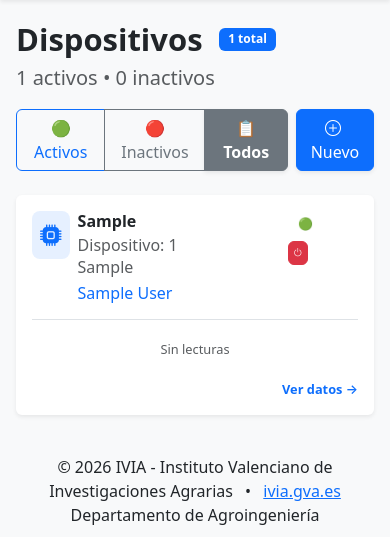
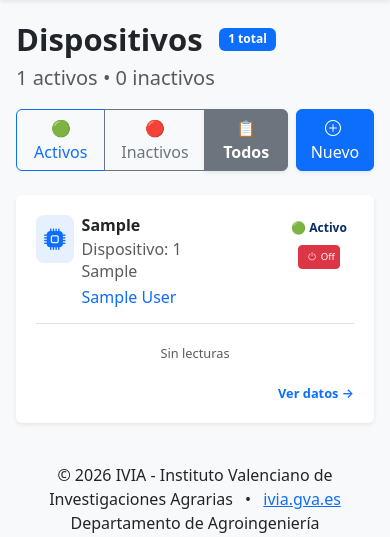
Before and after one commit to cdiazcod17/IVIA_monitor_alimentos, a Django app: page /devices/ in a window 390 px wide. Shown: the part 96-633 px from the top of the page. Run offline with Django 5.2, Linux system fonts and the light colour scheme; a user stored in the database is signed in; tables that the repository leaves empty hold one stand-in row (values such as "Sample post"); grey boxes are pictures that could not be loaded.

Commit message:
estilo boton enable

```diff
--- a/templates/devices/list.html
+++ b/templates/devices/list.html
@@ -88,9 +88,9 @@
 
                             <!-- Status + Acción -->
                             <div class="flex-shrink-0 ms-2 status-actions" style="min-width: 70px; max-width: 80px;">
-                                <div class="d-flex flex-column gap-1">
+                                <div class="d-flex flex-column gap-1 align-items-center">
                                     <!-- Badge -->
-                                    <span class="badge badge-status fs-6 lh-1 px-2 py-1">
+                                    <span class="badge badge-status fs-6 lh-1 px-2 py-1 text-primary-emphasis">
                                         {{ item.device.is_active|yesno:"🟢 Activo,🔴 Inactivo" }}
                                     </span>
 
@@ -99,9 +99,9 @@
                                     <form method="post" action="{% url 'devices:disable' %}" class="d-inline mb-0">
                                         {% csrf_token %}
                                         <input type="hidden" name="device_id" value="{{ item.device.device_id }}">
-                                        <button type="submit" class="btn btn-sm btn-danger btn-status px-1 py-1 shadow-none"
+                                        <button type="submit" class="btn btn-sm btn-danger btn-status px-1 py-1 shadow-none "
                                                 onclick="return confirm('¿Desactivar {{ item.device.default_name }}?')">
-                                            <i class="bi bi-power"></i>
+                                            <i class="bi bi-power m-1"></i>Off
                                         </button>
                                     </form>
                                     {% else %}
@@ -110,7 +110,7 @@
                                         <input type="hidden" name="device_id" value="{{ item.device.device_id }}">
                                         <button type="submit" class="btn btn-sm btn-success btn-status px-1 py-1 shadow-none"
                                                 onclick="return confirm('¿Activar {{ item.device.default_name }}?')">
-                                            <i class="bi bi-power"></i>
+                                            <i class="bi bi-power m-1"></i>On
                                         </button>
                                     </form>
                                     {% endif %}
@@ -160,53 +160,7 @@
     </div>
 </div>
 
-<style>
-/* Cards PERFECTAS - Sin desborde */
-.hover-shadow-lg {
-    transition: all 0.25s cubic-bezier(0.4, 0, 0.2, 1);
-}
-.hover-shadow-lg:hover {
-    transform: translateY(-2px);
-    box-shadow: 0 12px 32px rgba(0,0,0,0.12) !important;
-}
 
-.status-actions {
-    flex-shrink: 0 !important;
-    flex-basis: 70px;
-    max-width: 80px;
-}
-
-.badge-status {
-    font-size: 0.65rem !important;
-    padding: 0.2rem 0.4rem !important;
-    line-height: 1.1 !important;
-    white-space: nowrap !important;
-}
-
-.btn-status {
-    font-size: 0.65rem !important;
-    padding: 0.2rem 0.3rem !important;
-    line-height: 1.1 !important;
-    min-height: 24px !important;
-    white-space: nowrap !important;
-    border-radius: 0.375rem;
-}
-
-/* Truncate responsive */
-.min-w-0 .card-title,
-.min-w-0 small {
-    overflow: hidden;
-    text-overflow: ellipsis;
-    white-space: nowrap;
-}
-
-/* Mobile optimizado */
-@media (max-width: 576px) {
-    .status-actions { flex-basis: 60px; max-width: 65px; }
-    .badge-status, .btn-status { font-size: 0.6rem !important; padding: 0.15rem 0.25rem !important; }
-    .card-body { padding: 1rem !important; }
-}
-</style>
 
 <script>
 // Scroll suave filtros
```
